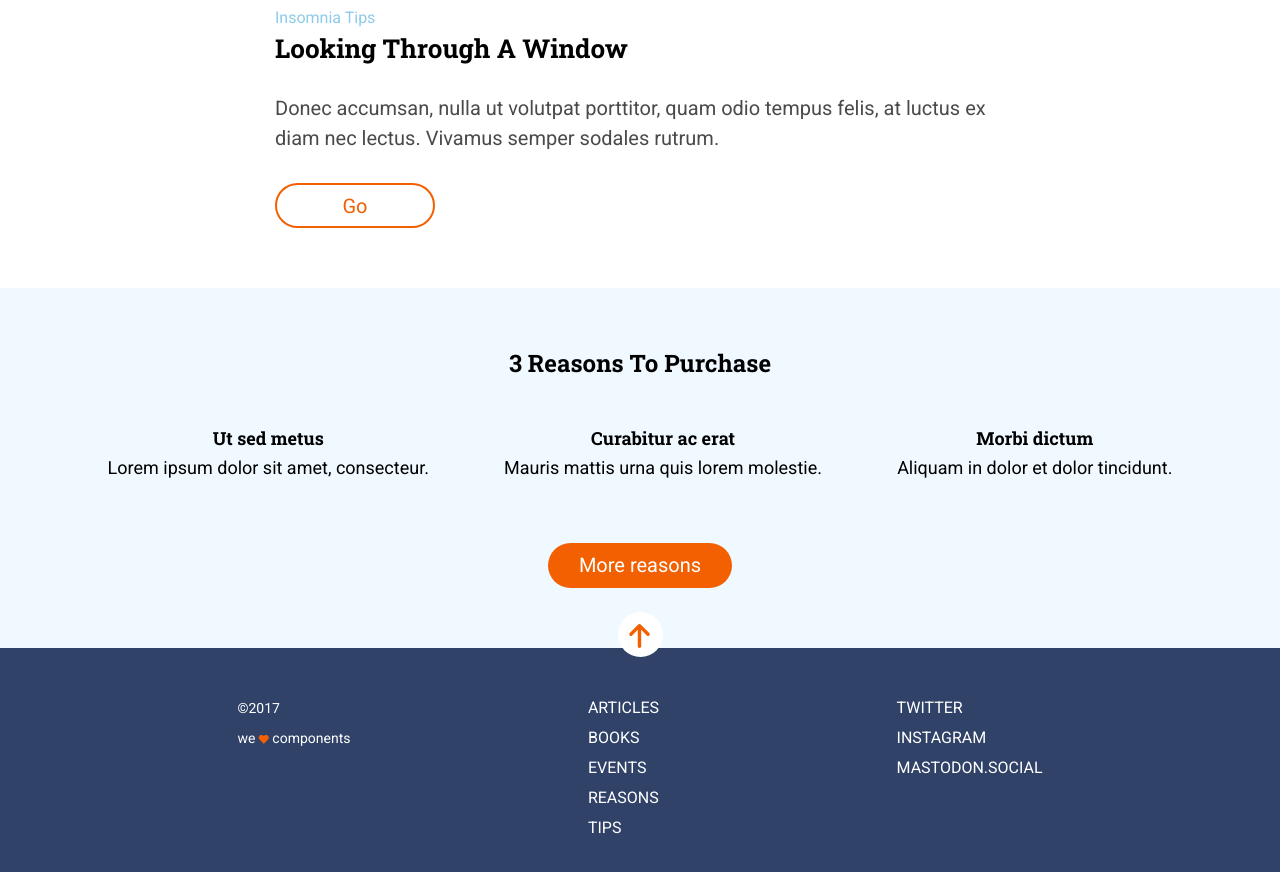
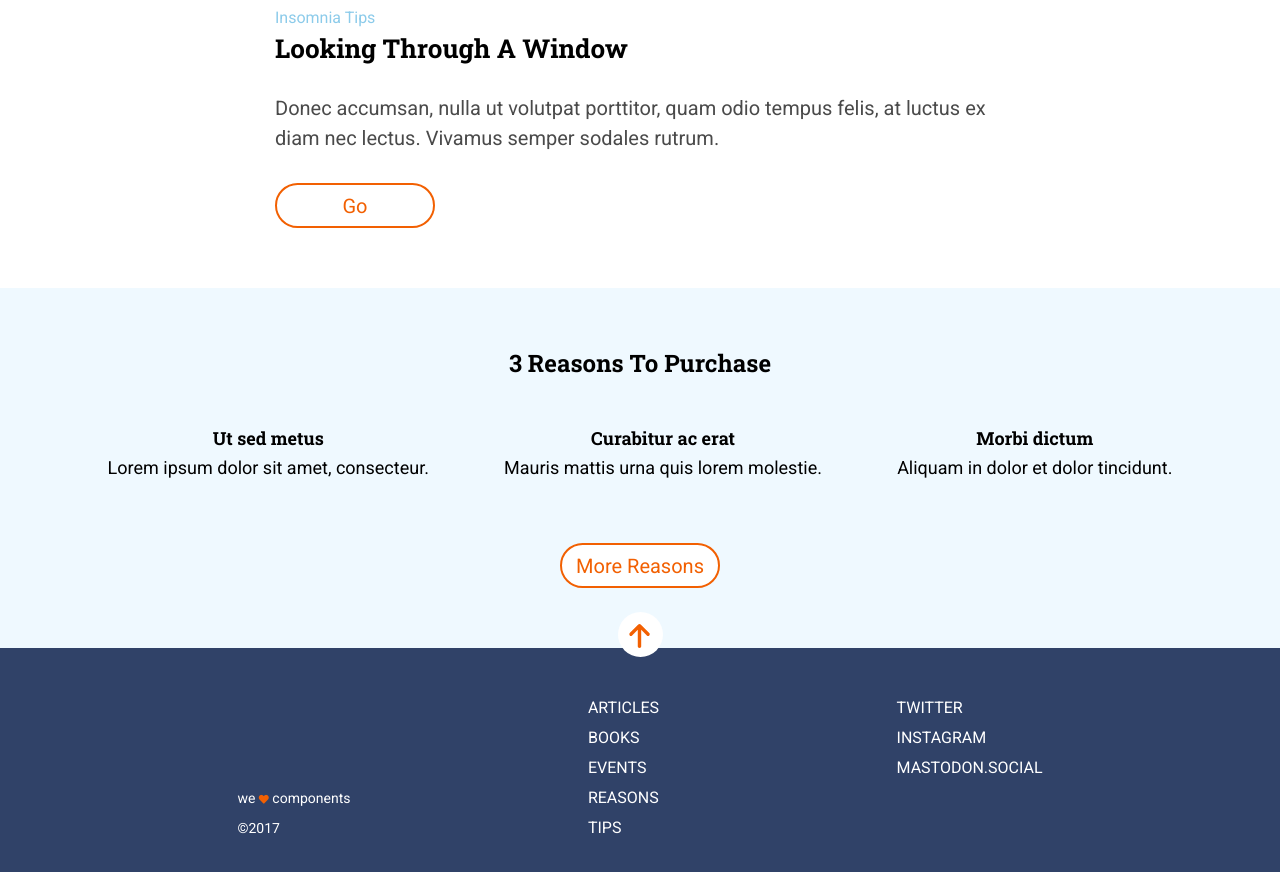
Before and after one commit to anajd/f-m1-evaluacion-final-anajd, a website: page docs/index.html in a window 1280 px wide. Shown: the part 857-1729 px from the top of the page. Drawn offline with nearby package versions, Linux system fonts and the light colour scheme; files that its build step writes are made by us from their sources.

Commit message:
add text changes

```diff
--- a/_src/assets/scss/components/_looking.scss
+++ b/_src/assets/scss/components/_looking.scss
@@ -54,7 +54,7 @@
 }
 
 /*Button*/
-.looking-a__button {
+.btn {
     width: 76px;
     height: 45px;
     border: 2px #f26002 solid;
--- a/_src/assets/scss/components/_reasons.scss
+++ b/_src/assets/scss/components/_reasons.scss
@@ -73,30 +73,12 @@
 }
 
 /*Button*/
-.reason__button--img {
-    grid-rows: 5 / 6;
-    font-family: 'Roboto', sans-serif;
-    font-size: 20px;
-    font-weight: normal;
-    color: #ffffff;
-    line-height: 45px;
-    width: 184px;
-    height: 45px;
-    background-color: #f26002;
-    border-radius: 22.5px;
-    border: 0;
-    grid-rows: 3 / 4;
-    transition: background-color ease 0.3s;
-    &:hover {
-        box-sizing: border-box;
-        background-color: #eff9ff;
-        color: #f26002;
-        border: 2px #f26002 solid;
-        text-transform: uppercase;
-      }
+.reason__button {
+    margin-top: 20px;
 }
 @media all and (min-width: 768px){
     .reason__button {
+        margin-top: 0;
         grid-column: 1 / 4;
         grid-rows: 3 / 4;
 }
--- a/_src/assets/scss/layout/_footer.scss
+++ b/_src/assets/scss/layout/_footer.scss
@@ -24,6 +24,7 @@
     animation-duration: 3s;
     animation-timing-function: ease-in-out;
     animation-iteration-count: infinite;
+    display: none;
     @keyframes mov {
         0% {
             top: -22.5;
@@ -34,6 +35,9 @@
         100% {
             top: -22.5px;
         }
+    }
+    @media all and (min-width: 768px) {
+        display: flex;
     }
 }
 .footer__arrow--icon {
@@ -83,6 +87,8 @@
     font-family: 'Roboto', sans-serif;
     font-size: 14px;
     line-height: 30px;
+    display: flex;
+    flex-direction: column-reverse;
     @media all and (min-width: 768px) {
         margin: 45px 0 45px;
         order: 0;
```
